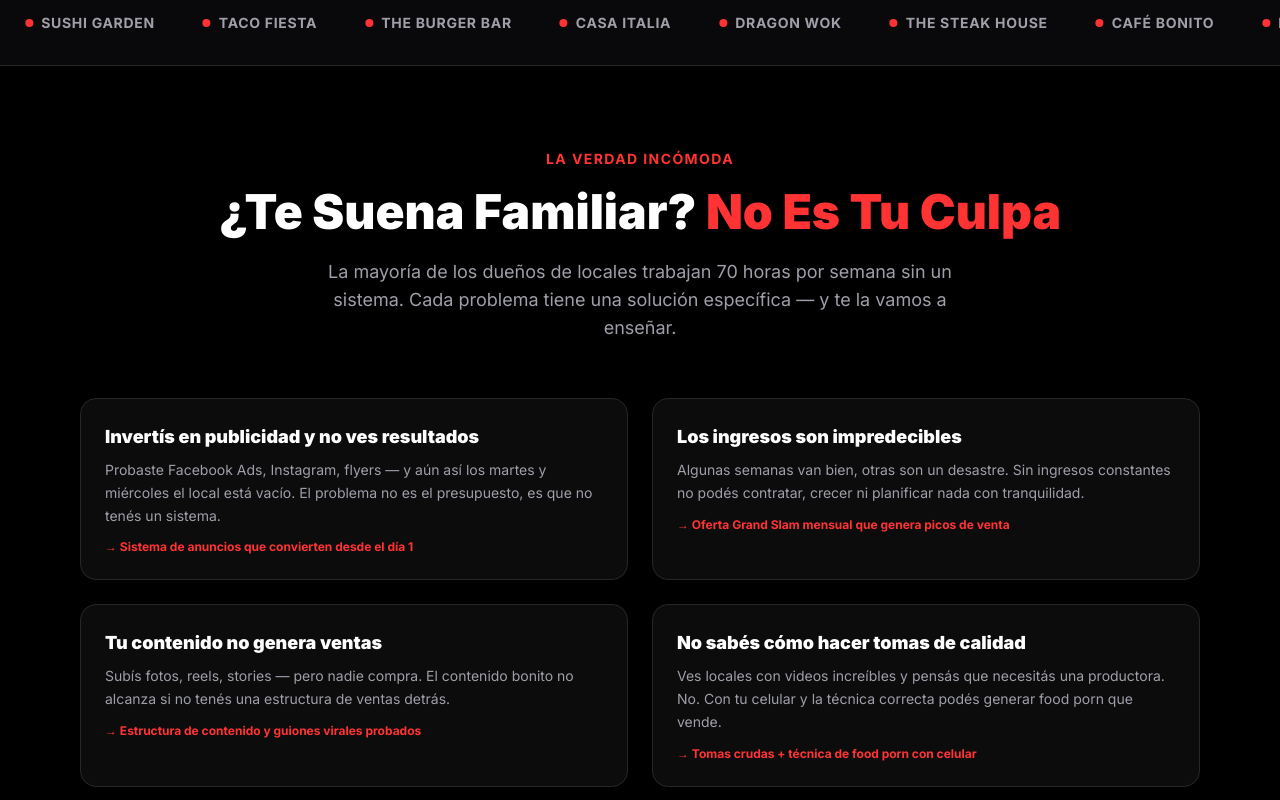
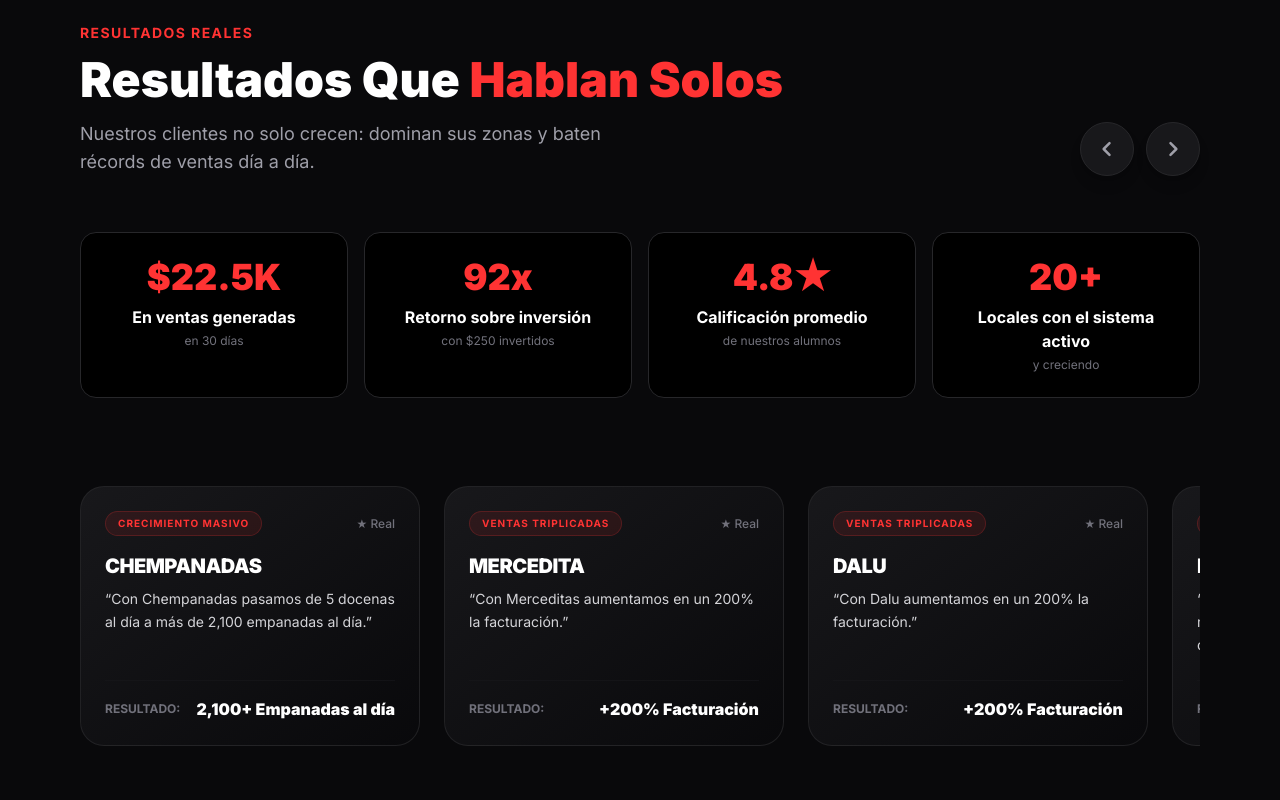
Before and after one commit to guillermolezcanopy-byte/Hungry-Customers, a Next.js app: page / in a window 1280 px wide. Shown: the part 860-1660 px from the top of the page. Built offline with nearby package versions, Linux system fonts and the light colour scheme.

Commit message:
Move Results below Hero and add 11 client cases carousel with hover blur effect

```diff
--- a/app/page.tsx
+++ b/app/page.tsx
@@ -18,11 +18,11 @@ export default function Home() {
       <Navbar />
       <main>
         <Hero />
+        <Results />
         <SocialProof />
         <Problem />
         <Solution />
         <HowItWorks />
-        <Results />
         <Testimonials />
         <Guarantee />
         <Pricing />
--- a/components/Results.tsx
+++ b/components/Results.tsx
@@ -1,3 +1,7 @@
+"use client";
+
+import { useRef, useState } from "react";
+
 const stats = [
   { number: "$22.5K", label: "En ventas generadas", sub: "en 30 días" },
   { number: "92x", label: "Retorno sobre inversión", sub: "con $250 invertidos" },
@@ -7,48 +11,127 @@ const stats = [
 
 const caseStudies = [
   {
-    name: "Marco's Pizzería",
-    location: "Asunción, PY",
-    before: "$2,300/mes",
-    after: "$7,800/mes",
-    result: "+$5,500 en 60 días",
-    quote: "Pensé que era demasiado bueno para ser real. No lo era.",
+    brand: "CHEMPANADAS",
+    highlight: "2,100+ Empanadas al día",
+    desc: "Con Chempanadas pasamos de 5 docenas al día a más de 2,100 empanadas al día.",
+    metric: "Crecimiento Masivo",
   },
   {
-    name: "Sakura Sushi",
-    location: "San Lorenzo, PY",
-    before: "$2,800/mes",
-    after: "$9,500/mes",
-    result: "+$6,700 en 90 días",
-    quote: "Ahora tengo lista de espera los viernes.",
+    brand: "MERCEDITA",
+    highlight: "+200% Facturación",
+    desc: "Con Merceditas aumentamos en un 200% la facturación.",
+    metric: "Ventas Triplicadas",
   },
   {
-    name: "Casa del Sol",
-    location: "Luque, PY",
-    before: "$4,000/mes",
-    after: "$11,400/mes",
-    result: "+$7,400 en 75 días",
-    quote: "La mejor inversión que hice para mi local.",
+    brand: "DALU",
+    highlight: "+200% Facturación",
+    desc: "Con Dalu aumentamos en un 200% la facturación.",
+    metric: "Ventas Triplicadas",
+  },
+  {
+    brand: "EXTREME HOUSE",
+    highlight: "Récord Diario de Ventas",
+    desc: "Con Extreme House posicionamos la marca en redes sociales y batimos récord diario.",
+    metric: "Marca & Récord",
+  },
+  {
+    brand: "JALISCO",
+    highlight: "+100% Facturación",
+    desc: "Con Jalisco aumentamos en un 100% su facturación.",
+    metric: "Ventas Duplicadas",
+  },
+  {
+    brand: "GRANJA KIM",
+    highlight: "+100% Facturación",
+    desc: "Con Granja Kim aumentamos en un 100% su facturación.",
+    metric: "Ventas Duplicadas",
+  },
+  {
+    brand: "LEMOZTACHE",
+    highlight: "+400% Facturación",
+    desc: "Con Lemoztache aumentamos en un 400% su facturación.",
+    metric: "Ventas x5",
+  },
+  {
+    brand: "LA CAMORRA",
+    highlight: "100+ Pizzas al día",
+    desc: "Con La Camorra pasamos de 9 pizzas al día a más de 100.",
+    metric: "Crecimiento Masivo",
+  },
+  {
+    brand: "GALETO",
+    highlight: "+300% Facturación",
+    desc: "Con Galeto aumentamos en un 300% la facturación.",
+    metric: "Ventas Cuadruplicadas",
+  },
+  {
+    brand: "ARIGUA RESTO BAR",
+    highlight: "+1500% Facturación",
+    desc: "Con Aragua aumentamos en un 1,500% la facturación.",
+    metric: "Crecimiento Histórico",
+  },
+  {
+    brand: "IL MOSTACCIO",
+    highlight: "+400% & Sucursal Nueva",
+    desc: "Con Il Mostaccio aumentamos en un 400% y abrió una nueva sucursal.",
+    metric: "Expansión de Marca",
   },
 ];
 
 export default function Results() {
+  const [activeIndex, setActiveIndex] = useState<number | null>(null);
+  const scrollRef = useRef<HTMLDivElement>(null);
+
+  const scroll = (direction: "left" | "right") => {
+    if (scrollRef.current) {
+      const { scrollLeft, clientWidth } = scrollRef.current;
+      const scrollTo = direction === "left" ? scrollLeft - clientWidth / 2 : scrollLeft + clientWidth / 2;
+      scrollRef.current.scrollTo({ left: scrollTo, behavior: "smooth" });
+    }
+  };
+
   return (
-    <section className="py-20 bg-zinc-950">
+    <section id="resultados" className="py-20 bg-zinc-950 overflow-hidden">
       <div className="max-w-6xl mx-auto px-4">
-        <div className="text-center mb-14">
-          <span className="text-[#FF3333] font-bold text-sm uppercase tracking-widest">Números Reales</span>
-          <h2 className="text-3xl sm:text-4xl lg:text-5xl font-black mt-3">
-            Resultados Que{" "}
-            <span className="text-[#FF3333]">Hablan Solos</span>
-          </h2>
+        {/* Section Header */}
+        <div className="flex flex-col md:flex-row md:justify-between md:items-end mb-14 gap-6">
+          <div>
+            <span className="text-[#FF3333] font-bold text-sm uppercase tracking-widest">Resultados Reales</span>
+            <h2 className="text-3xl sm:text-4xl lg:text-5xl font-black mt-3">
+              Resultados Que <span className="text-[#FF3333]">Hablan Solos</span>
+            </h2>
+            <p className="text-zinc-400 text-lg mt-4 max-w-xl">
+              Nuestros clientes no solo crecen: dominan sus zonas y baten récords de ventas día a día.
+            </p>
+          </div>
+          <div className="hidden md:flex gap-3">
+            <button
+              onClick={() => scroll("left")}
+              className="p-4 rounded-full bg-zinc-900 border border-zinc-800 text-zinc-400 hover:text-white hover:border-[#FF3333]/50 transition-all cursor-pointer shadow-lg active:scale-95"
+              aria-label="Anterior"
+            >
+              <svg className="w-5 h-5" fill="none" stroke="currentColor" viewBox="0 0 24 24">
+                <path strokeLinecap="round" strokeLinejoin="round" strokeWidth={3} d="M15 19l-7-7 7-7" />
+              </svg>
+            </button>
+            <button
+              onClick={() => scroll("right")}
+              className="p-4 rounded-full bg-zinc-900 border border-zinc-800 text-zinc-400 hover:text-white hover:border-[#FF3333]/50 transition-all cursor-pointer shadow-lg active:scale-95"
+              aria-label="Siguiente"
+            >
+              <svg className="w-5 h-5" fill="none" stroke="currentColor" viewBox="0 0 24 24">
+                <path strokeLinecap="round" strokeLinejoin="round" strokeWidth={3} d="M9 5l7 7-7 7" />
+              </svg>
+            </button>
+          </div>
         </div>
 
+        {/* Stats Grid */}
         <div className="grid grid-cols-2 lg:grid-cols-4 gap-4 mb-16">
           {stats.map(({ number, label, sub }) => (
             <div
               key={label}
-              className="text-center bg-black border border-zinc-800 rounded-2xl p-6"
+              className="text-center bg-black border border-zinc-800 rounded-2xl p-6 hover:border-[#FF3333]/20 transition-all duration-300"
             >
               <div className="text-3xl sm:text-4xl font-black text-[#FF3333] mb-2">{number}</div>
               <div className="font-bold text-sm sm:text-base">{label}</div>
@@ -56,39 +139,71 @@ export default function Results() {
             </div>
           ))}
         </div>
+      </div>
 
-        <div className="grid grid-cols-1 md:grid-cols-3 gap-6">
-          {caseStudies.map(({ name, location, before, after, result, quote }) => (
-            <div
-              key={name}
-              className="bg-black border border-zinc-800 rounded-2xl p-6 hover:border-[#FF3333]/40 transition-colors"
-            >
-              <div className="mb-4">
-                <div className="font-black text-lg">{name}</div>
-                <div className="text-zinc-500 text-sm">{location}</div>
-              </div>
+      {/* Carousel Container (Spans full screen width on mobile) */}
+      <div className="relative max-w-6xl mx-auto md:px-4">
+        <div
+          ref={scrollRef}
+          className="flex gap-6 overflow-x-auto snap-x snap-mandatory px-4 md:px-0 py-6 scrollbar-none scroll-smooth"
+        >
+          {caseStudies.map(({ brand, highlight, desc, metric }, index) => {
+            const isAnyActive = activeIndex !== null;
+            const isActive = activeIndex === index;
 
-              <div className="flex items-center gap-3 mb-4">
-                <div className="text-center">
-                  <div className="text-zinc-400 text-xs mb-1">ANTES</div>
-                  <div className="font-bold text-zinc-300 line-through">{before}</div>
+            return (
+              <div
+                key={brand}
+                className={`flex-shrink-0 w-[290px] sm:w-[340px] bg-gradient-to-br from-zinc-900 to-zinc-950 border rounded-3xl p-6 flex flex-col justify-between h-[260px] cursor-pointer snap-start transition-all duration-300 select-none
+                  ${isAnyActive && !isActive ? "blur-[2px] opacity-40 scale-[0.98]" : "blur-0 opacity-100"}
+                  ${isActive ? "border-[#FF3333] shadow-xl shadow-[#FF3333]/10 scale-[1.03]" : "border-zinc-800/80 hover:border-zinc-700"}
+                `}
+                onMouseEnter={() => setActiveIndex(index)}
+                onMouseLeave={() => setActiveIndex(null)}
+                onClick={() => setActiveIndex(isActive ? null : index)}
+              >
+                <div>
+                  <div className="flex justify-between items-center mb-4">
+                    <span className="text-[10px] uppercase font-bold tracking-widest text-[#FF3333] bg-[#FF3333]/10 border border-[#FF3333]/20 rounded-full px-3 py-1">
+                      {metric}
+                    </span>
+                    <span className="text-xs text-zinc-500 font-medium">★ Real</span>
+                  </div>
+                  <h3 className="font-black text-xl text-white tracking-tight mb-2">{brand}</h3>
+                  <p className="text-zinc-300 text-sm leading-relaxed">&ldquo;{desc}&rdquo;</p>
                 </div>
-                <div className="text-[#FF3333] font-black text-xl">→</div>
-                <div className="text-center">
-                  <div className="text-zinc-400 text-xs mb-1">DESPUÉS</div>
-                  <div className="font-black text-white text-lg">{after}</div>
+
+                <div className="mt-4 pt-4 border-t border-zinc-900/60 flex items-center justify-between">
+                  <span className="text-zinc-500 text-xs font-bold">RESULTADO:</span>
+                  <span className="text-white font-black text-sm sm:text-base text-[#FF3333]">
+                    {highlight}
+                  </span>
                 </div>
               </div>
+            );
+          })}
+        </div>
 
-              <div className="bg-[#FF3333]/10 border border-[#FF3333]/30 rounded-lg px-3 py-2 mb-4 text-center">
-                <span className="text-[#FF3333] font-black">{result}</span>
-              </div>
-
-              <p className="text-zinc-400 text-sm italic">&ldquo;{quote}&rdquo;</p>
-            </div>
-          ))}
+        {/* Small Scroll Prompt on Mobile */}
+        <div className="flex md:hidden justify-center items-center gap-2 mt-4 text-zinc-600 text-xs font-bold uppercase tracking-wider animate-pulse">
+          <span>Desliza para ver más</span>
+          <svg className="w-3.5 h-3.5" fill="none" stroke="currentColor" viewBox="0 0 24 24">
+            <path strokeLinecap="round" strokeLinejoin="round" strokeWidth={3} d="M14 5l7 7m0 0l-7 7m7-7H3" />
+          </svg>
         </div>
       </div>
+
+      <style>{`
+        /* Hide scrollbar for Chrome, Safari and Opera */
+        .scrollbar-none::-webkit-scrollbar {
+          display: none;
+        }
+        /* Hide scrollbar for IE, Edge and Firefox */
+        .scrollbar-none {
+          -ms-overflow-style: none;  /* IE and Edge */
+          scrollbar-width: none;  /* Firefox */
+        }
+      `}</style>
     </section>
   );
 }
```
